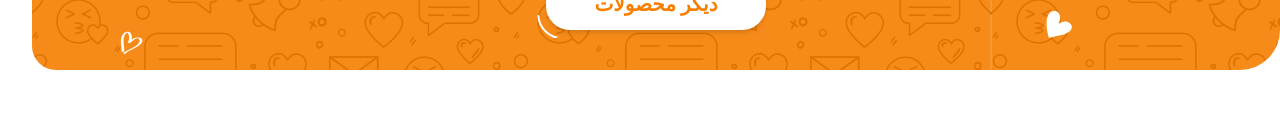
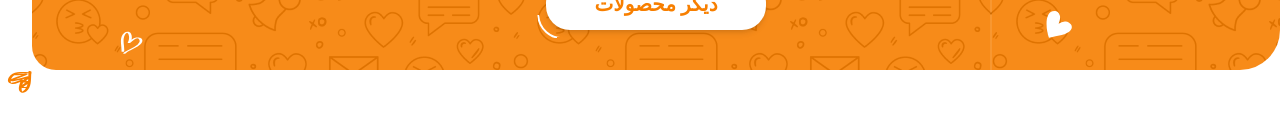
Before and after one commit to mahyarErshad/perfex-chat, a React (Create React App) app: page / in a window 1280 px wide. Shown: the part 2751-2882 px from the top of the page. Built offline with nearby package versions, Linux system fonts and the light colour scheme; a web font is replaced by a local one.

Commit message:
Added OrangeHeartReversed

```diff
--- a/src/Components/DanaTeamSection/DanaTeamSection.jsx
+++ b/src/Components/DanaTeamSection/DanaTeamSection.jsx
@@ -19,6 +19,7 @@ function DanaTeamSection() {
           <SmallFilledWhiteHeart className="absolute top-9 left-14 max-md:hidden" />
           <SmallEmptyHeartWhite className="absolute bottom-4 left-[5.5rem] max-md:hidden" />
           <OrangeHeart className="absolute top-0 right-0 translate-x-[100%] -translate-y-[100%] max-md:hidden" />
+          <OrangeHeartReversed className="absolute bottom-0 left-0 -translate-x-[100%] translate-y-[100%] max-md:hidden" />
         </div>
       </section>
       <div className="w-full h-full max-h-[23.9375rem] footer-background mt-[7rem]"></div>
```
